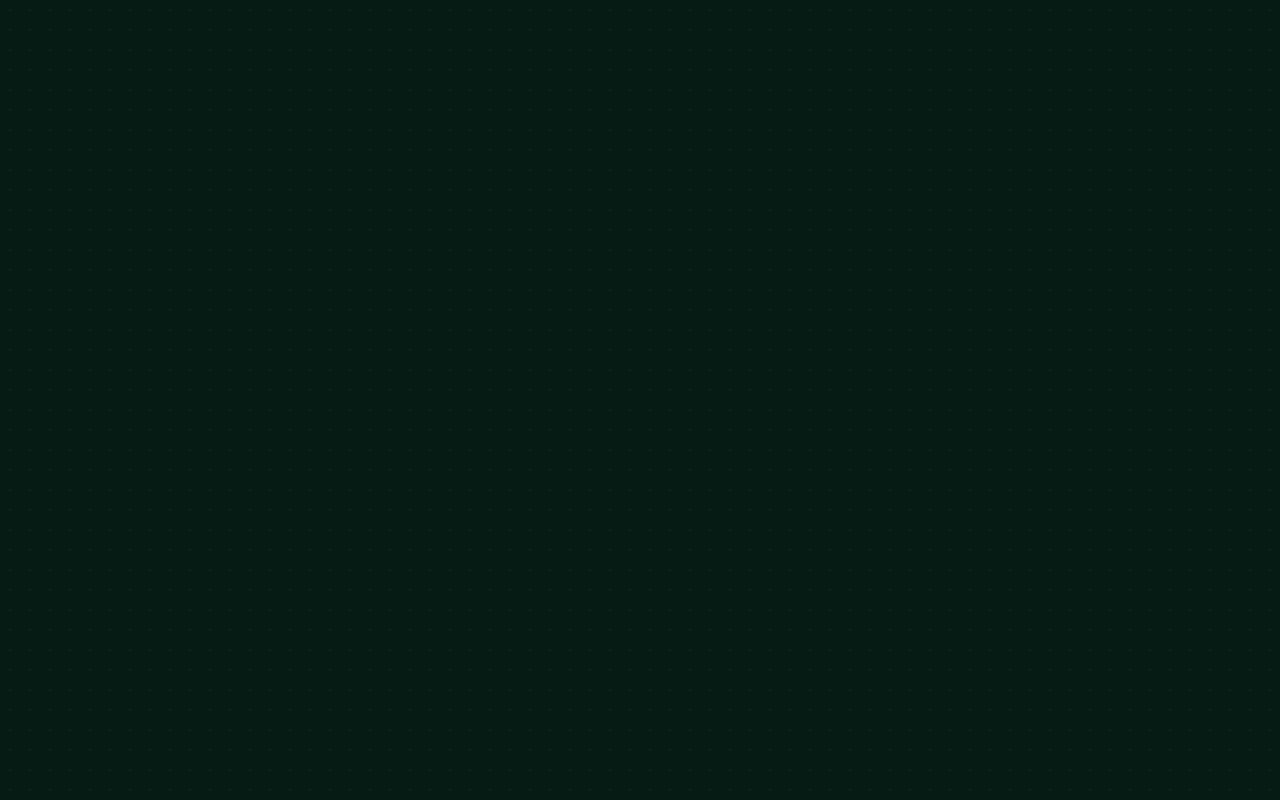
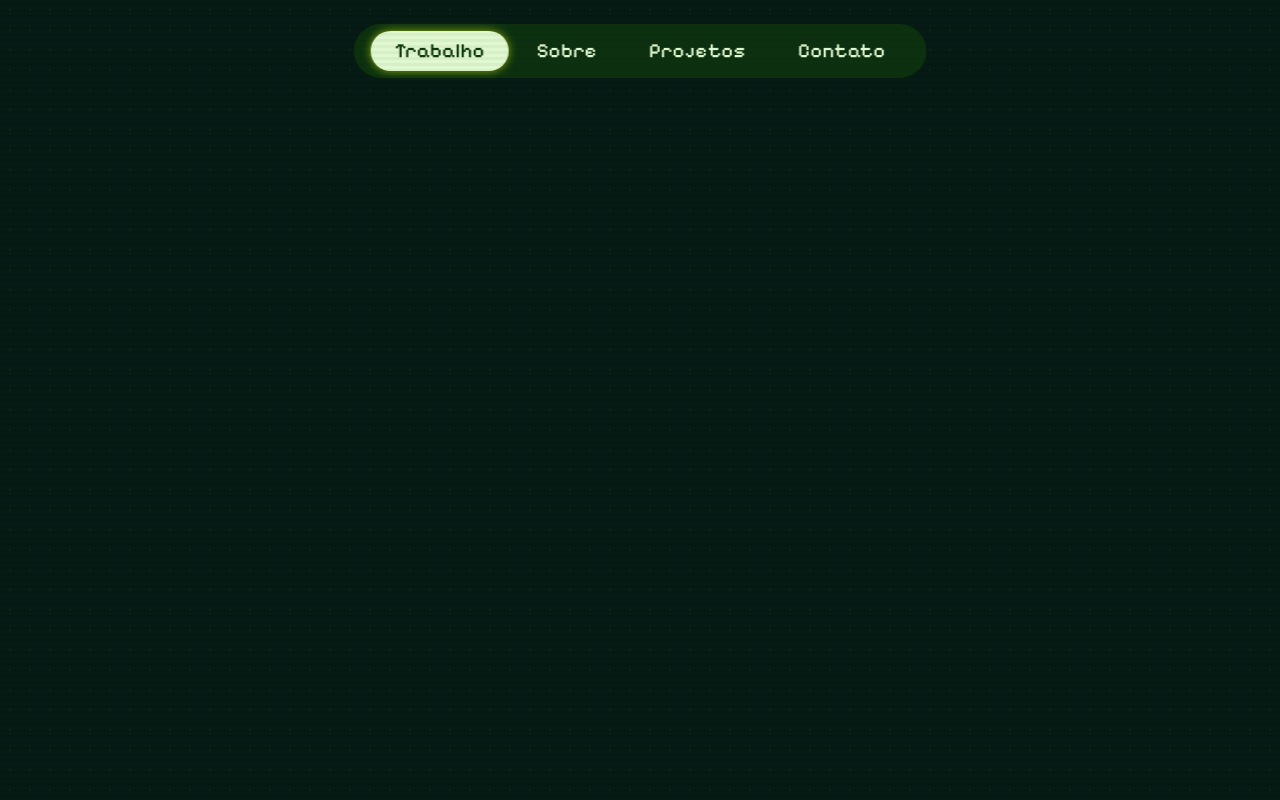
Before and after one commit to FelipeCostaq/portfolio-website, a React (Vite) app: page / in a window 1280 px wide. Built offline with nearby package versions, Linux system fonts and the light colour scheme.

Commit message:
:art: added logic LoadingScreen to App.jsx

```diff
--- a/src/App.jsx
+++ b/src/App.jsx
@@ -1,13 +1,33 @@
-import './styles/global.css'
+import "./styles/global.css";
+import { useEffect, useState } from "react";
+import { AnimatePresence } from "framer-motion";
+
+//Components
+import Navbar from "./components/layout/Navbar";
+import LoadingScreen from "./components/layout/LoadingScreen";
 
 function App() {
+  const [isLoading, setIsLoading] = useState(true);
 
   return (
     <>
-      <div>
+      <div className="relative min-h-screen">
+        <AnimatePresence>
+          {isLoading && (
+            <LoadingScreen onComplete={() => setIsLoading(false)} />
+          )}
+        </AnimatePresence>
+
+        {!isLoading && (
+          <>
+            <div className="scanlines" />
+            <Navbar />
+            <main></main>
+          </>
+        )}
       </div>
     </>
-  )
+  );
 }
 
-export default App
+export default App;
```
